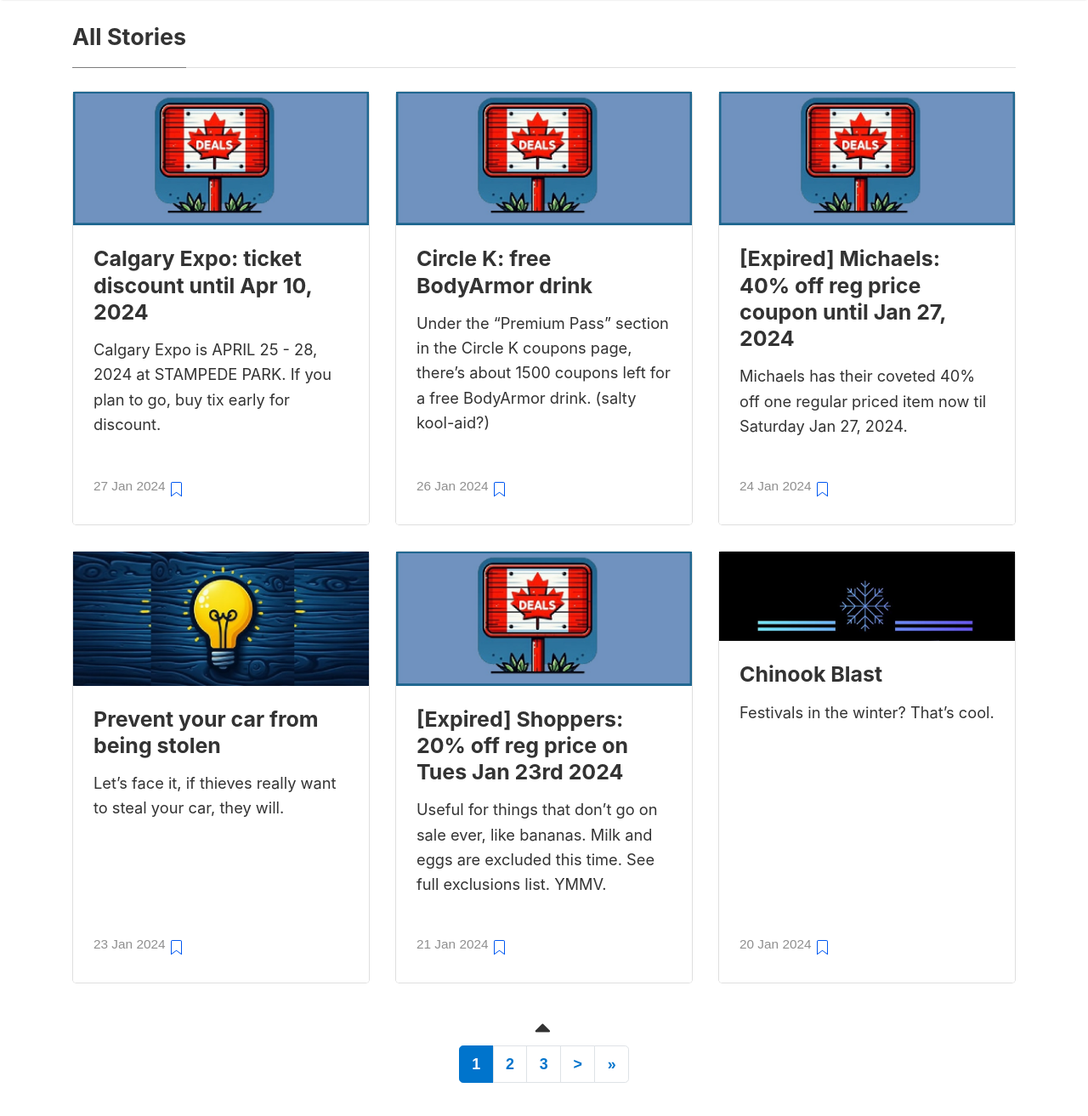
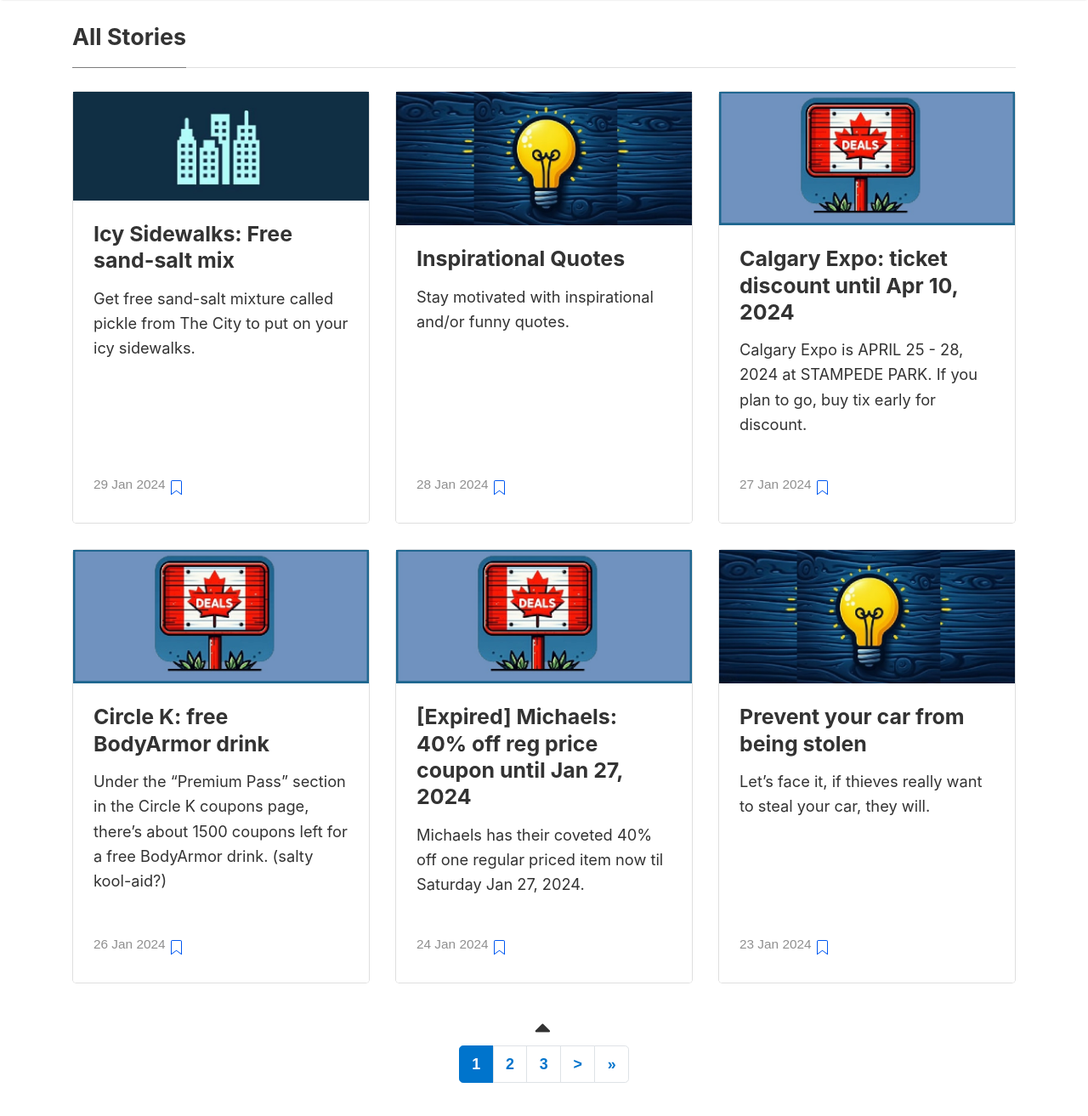
Before and after one commit to thingsthatdothings/thingsthatdothings.github.io, a Jekyll site: the page built from index.html, in a window 1280 px wide and 1400 px high, scrolled down 514 px, cut to the strip 0-1327 px from the top of the window. Shown: the top 1313 px of the strip at 85% size. Built offline with Jekyll 4.4.1, drawn with Linux system fonts in a browser that asks for light colours; nearby versions of some CDN libraries; the list of posts is cut into pages by our own code; some of the changed text lies outside the part shown.

Commit message:
add posts

```diff
--- /dev/null
+++ b/_posts/2024-01-28-inspirational-quotes.md
@@ -0,0 +1,16 @@
+---
+layout: post
+title:  "Inspirational Quotes"
+categories: [ other ]
+image: assets/images/lightbulb.jpg
+comments: false
+---
+
+Stay motivated with inspirational and/or funny quotes.
+
+Note: there's a lot of ads in these links.  Try to use a browser that blocks ads (ex: firefox focus)
+
+- [motivationping.com](https://motivationping.com/inspirational-quotes/)
+- [quotefancy.com](https://quotefancy.com/motivational-quotes)
+- [quotemaster.org](https://www.quotemaster.org/)
+- [inspirobot.me](https://inspirobot.me/)
--- /dev/null
+++ b/_posts/2024-01-29-icy-sidewalks.md
@@ -0,0 +1,13 @@
+---
+layout: post
+title:  "Icy Sidewalks: Free sand-salt mix"
+categories: [ calgary ]
+image: assets/images/city.jpg
+comments: false
+---
+
+Get free sand-salt mixture called pickle from The City to put on your icy sidewalks.
+
+
+See sandbox locations:
+- [calgary.ca](https://www.calgary.ca/roads/maintenance/free-sand-salt.html)
```
Also changed, not shown: _posts/2024-01-16-global-game-jam.md (+1 -1 lines).
